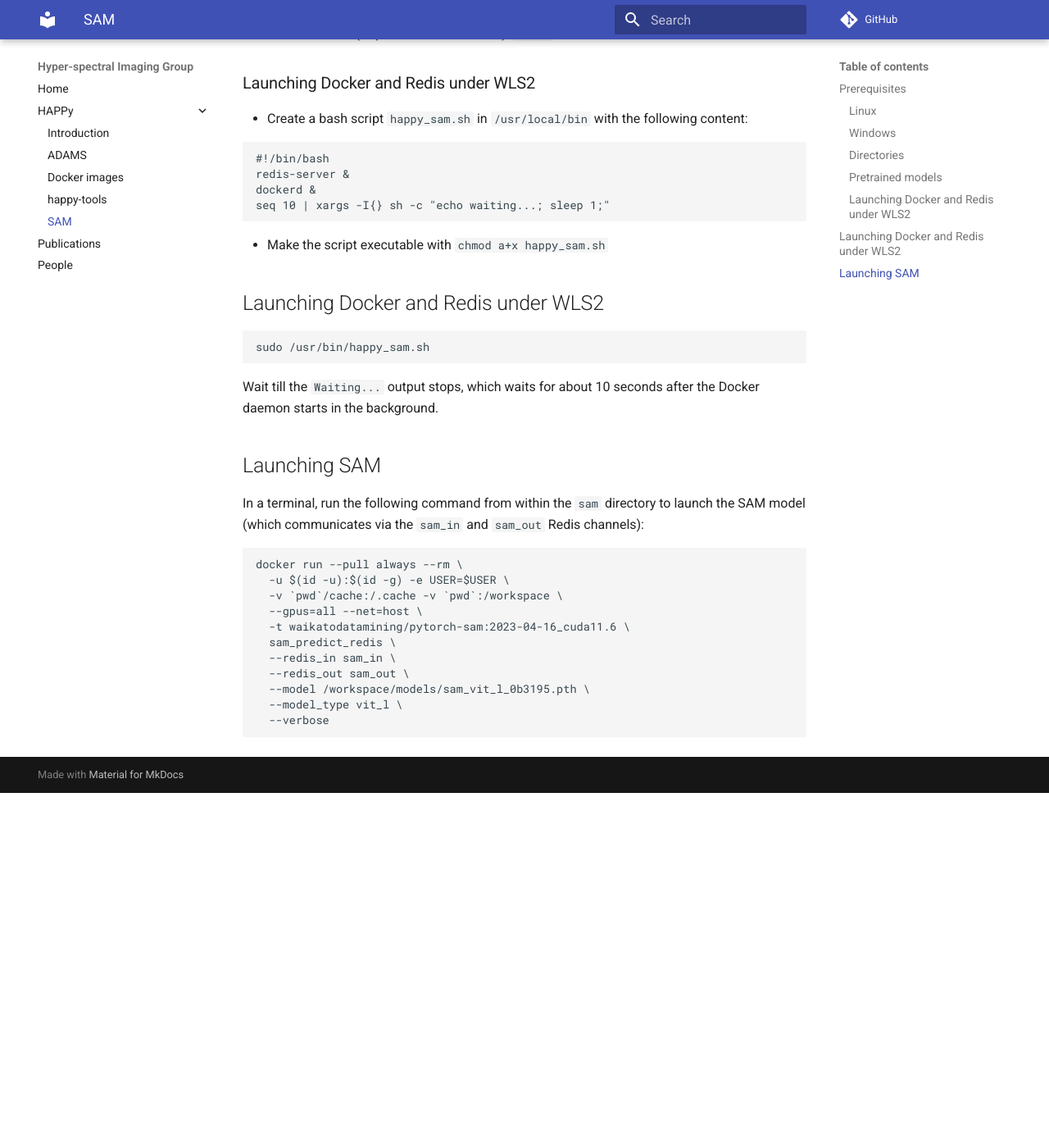
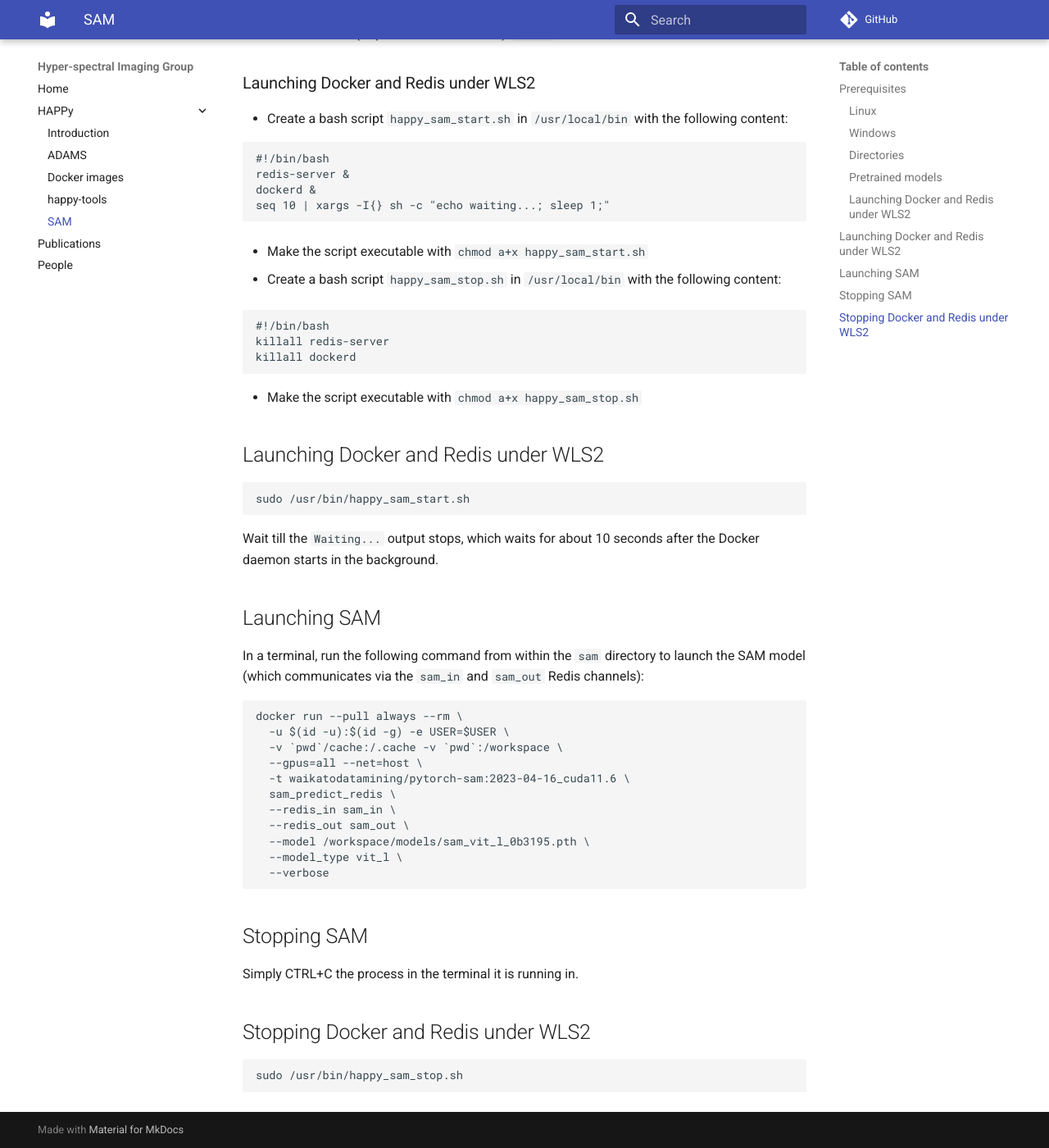
Before and after one commit to wairas/hsi-website, an MkDocs documentation site: the page built from docs/happy/sam.md, in a window 1280 px wide and 1400 px high, scrolled down 984 px. Shown: the whole window at 82% size. Built offline with MkDocs 1.6.1 and Material for MkDocs 9.7.7, drawn with Linux system fonts in a browser that asks for light colours; comment, search, counter and statistics services are not loaded; before the commit the page ends 1951 px from its top, so only the background shows below that.

Commit message:
added stop script

````diff
--- a/docs/happy/sam.md
+++ b/docs/happy/sam.md
@@ -39,7 +39,7 @@
 
 ## Launching Docker and Redis under WLS2
 
-* Create a bash script `happy_sam.sh` in `/usr/local/bin` with the following content:
+* Create a bash script `happy_sam_start.sh` in `/usr/local/bin` with the following content:
 
 ```bash
 #!/bin/bash
@@ -48,13 +48,23 @@
 seq 10 | xargs -I{} sh -c "echo waiting...; sleep 1;"
 ```
 
-* Make the script executable with `chmod a+x happy_sam.sh`
+* Make the script executable with `chmod a+x happy_sam_start.sh`
+
+* Create a bash script `happy_sam_stop.sh` in `/usr/local/bin` with the following content:
+
+```bash
+#!/bin/bash
+killall redis-server
+killall dockerd
+```
+
+* Make the script executable with `chmod a+x happy_sam_stop.sh`
 
 
 # Launching Docker and Redis under WLS2
 
 ```bash
-sudo /usr/bin/happy_sam.sh
+sudo /usr/bin/happy_sam_start.sh
 ```
 
 Wait till the `Waiting...` output stops, which waits for about 10 seconds
@@ -80,3 +90,14 @@
   --model_type vit_l \
   --verbose
 ```
+
+# Stopping SAM
+
+Simply CTRL+C the process in the terminal it is running in.
+
+
+# Stopping Docker and Redis under WLS2
+
+```bash
+sudo /usr/bin/happy_sam_stop.sh
+```
````
